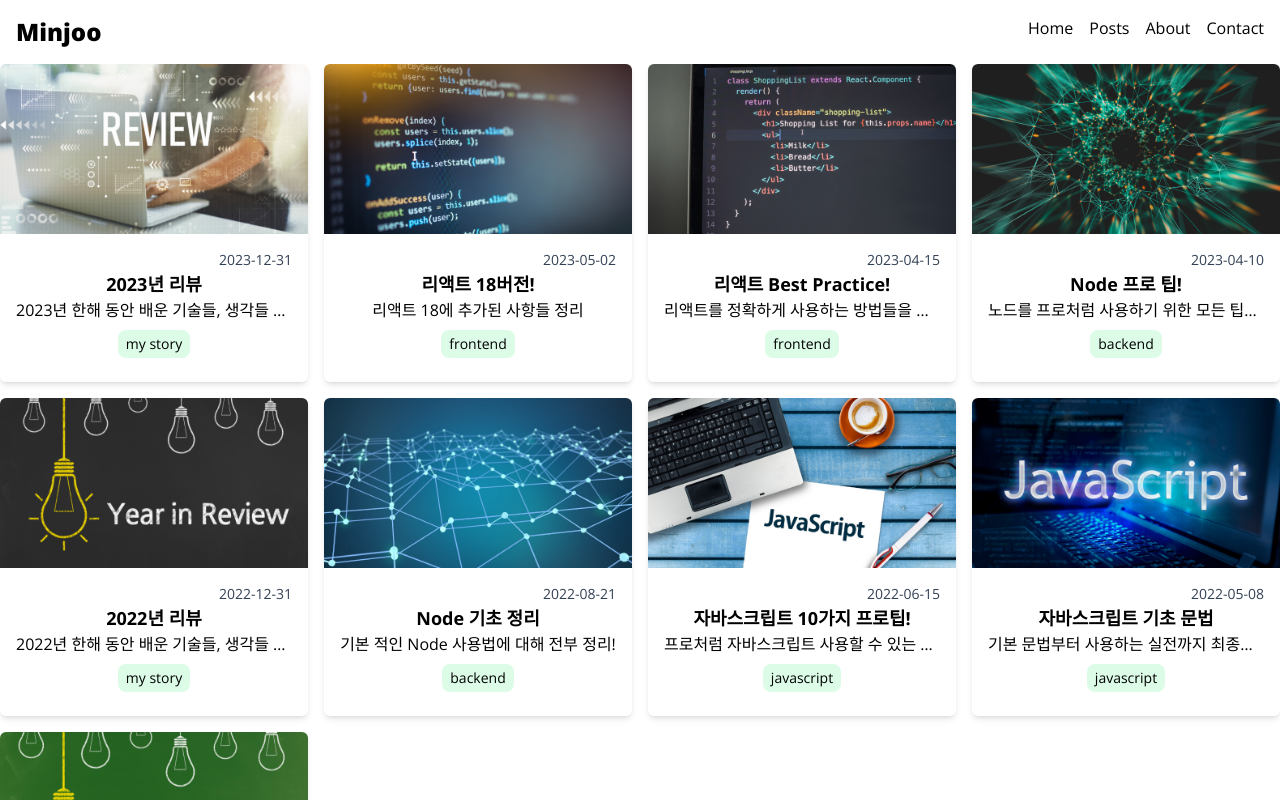
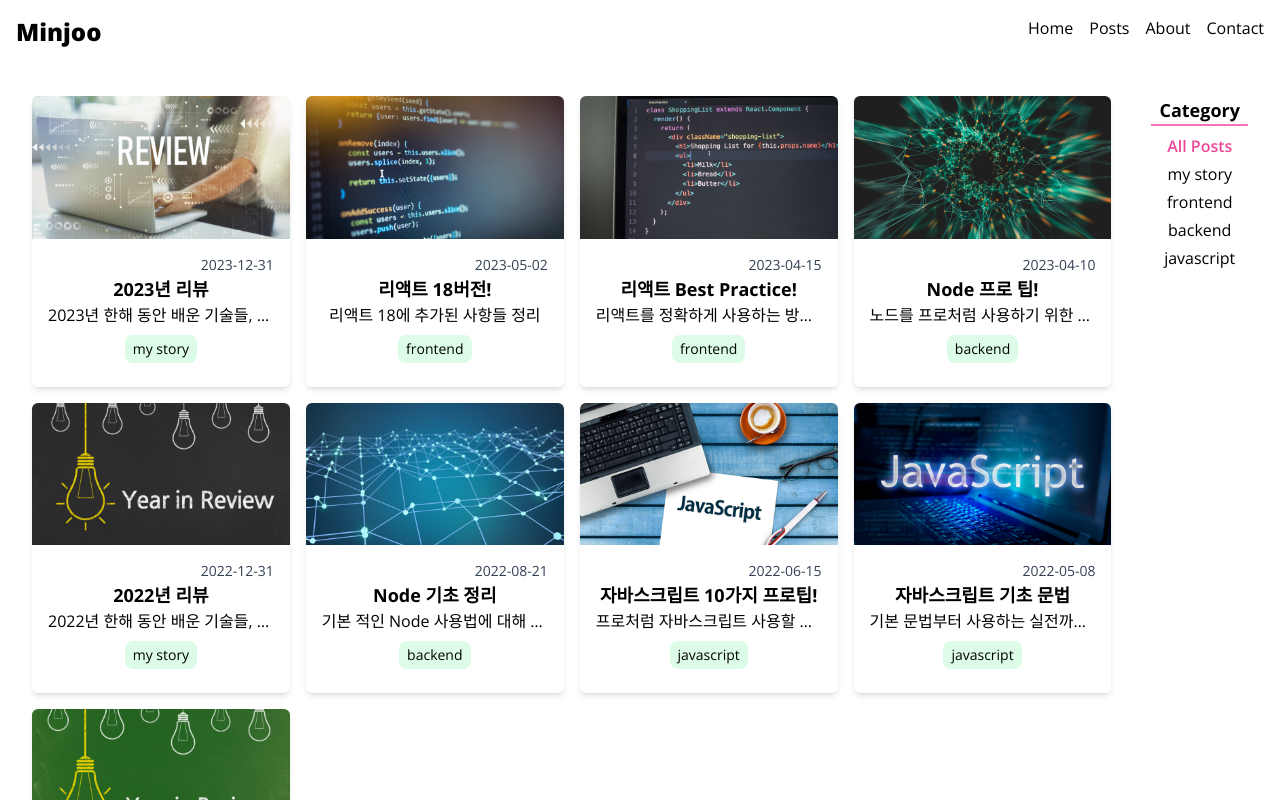
Before and after one commit to Minjoo522/Nextjs-blog, a Next.js app: page /posts in a window 1280 px wide. Built offline with nearby package versions, Linux system fonts and the light colour scheme.

Commit message:
design : Posts 페이지 CSS styling

```diff
--- a/src/components/Categories.tsx
+++ b/src/components/Categories.tsx
@@ -6,11 +6,16 @@ type Props = {
 
 export default function Categories({ categories, selected, onClick }: Props) {
   return (
-    <section>
-      <h2>Category</h2>
+    <section className='text-center'>
+      <h2 className='font-bold text-lg border-b-2 border-pink-400 px-2 mb-2'>Category</h2>
       <ul>
         {categories.map((category) => (
-          <li key={category} onClick={() => onClick(category)}>
+          <li
+            className={`cursor-pointer hover:bg-pink-200 rounded-md my-1 duration-500 ease-in-out px-1 ${
+              category === selected && 'font-semibold text-pink-500'
+            }`}
+            key={category}
+            onClick={() => onClick(category)}>
             {category}
           </li>
         ))}
--- a/src/components/FilterPosts.tsx
+++ b/src/components/FilterPosts.tsx
@@ -17,7 +17,7 @@ export default function FilterPosts({ posts, categories }: Props) {
   const filtered = selected === ALL_POSTS ? posts : posts.filter((post) => post.category === selected);
 
   return (
-    <section>
+    <section className='flex flex-col-reverse justify-between md:flex-row gap-10 m-8'>
       <PostGrid posts={filtered} />
       <Categories categories={[ALL_POSTS, ...categories]} selected={selected} onClick={setSelected} />
     </section>
```
